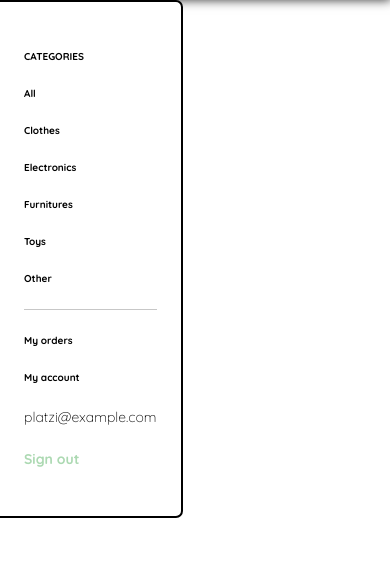
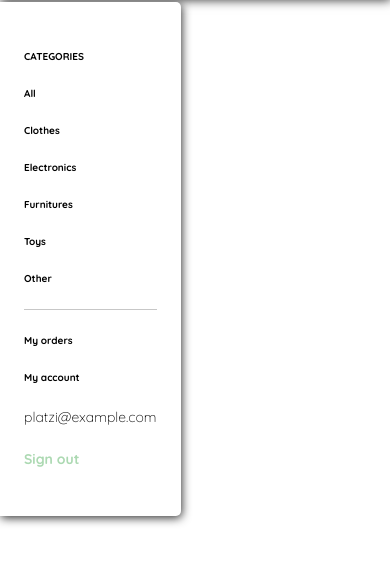
Before and after one commit to Christiano0407/practice_Javascript_One, a website: page public/mobile/shopMobile.html in a window 390 px wide. Both pictures are taken after a click on the picture 36 px from the left and 30 px from the top of the page. Shown: the part 63-626 px from the top of the page. Drawn offline with Linux system fonts and the light colour scheme.

Commit message:
change mobile system

```diff
--- a/public/mobile/css/shopMediaQueries.css
+++ b/public/mobile/css/shopMediaQueries.css
@@ -18,7 +18,7 @@
 
     .mobile-menu {
         /* position: absolute; */
-        outline: 2px solid hsl(0deg 0% 0%);
+        /*  outline: 2px solid hsl(0deg 0% 0%); */
         left: 0;
         top: 6.5rem;
         background: hsl(0deg 0% 100%);
@@ -26,6 +26,7 @@
         border-bottom-right-radius: 0.5rem;
         /* transform: translateX(100%);
          transition: all 0.3s ease-in-out; */
+        box-shadow: 1px 2px 10px #333;
     }
 }
 
```
